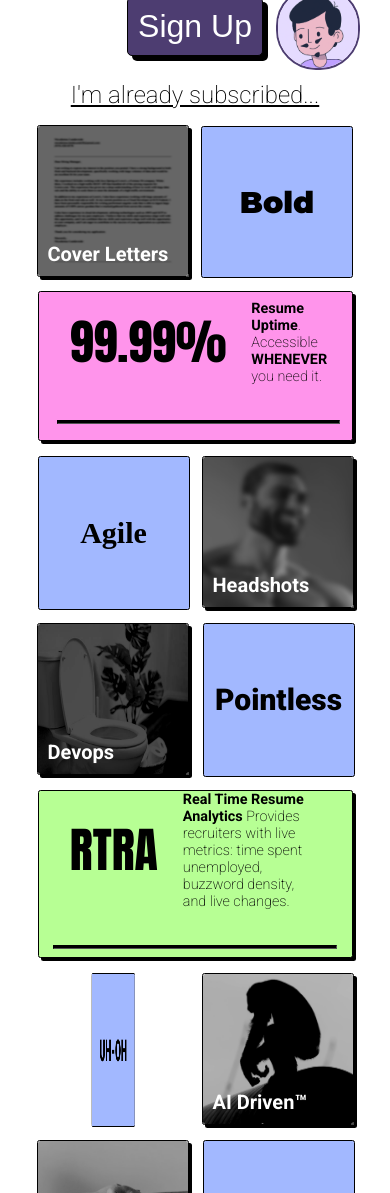
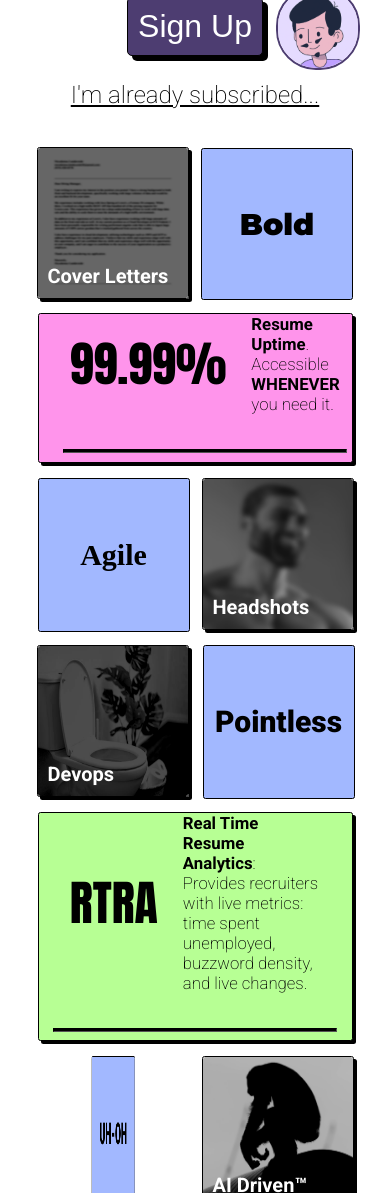
Before and after one commit to landaverdend/portfolio-site, a React (Vite) app: page /SplashView in a window 390 px wide. Shown: the part 740-1933 px from the top of the page. Built offline with nearby package versions, Linux system fonts and the light colour scheme; a web font is replaced by a local one.

Commit message:
general css fixes.

```diff
--- a/src/components/fakeCaptcha/fake-captcha.css
+++ b/src/components/fakeCaptcha/fake-captcha.css
@@ -13,6 +13,7 @@
   background-color: #f9f9f9;
   box-shadow: 1px 1px 1px rgba(44, 46, 46, 0.5);
 
+  font-size: 1rem;
   font-family: Arial, Helvetica, sans-serif;
 
   .captcha-container__left {
--- a/src/components/fakeCaptcha/gridSelector/grid-selector.css
+++ b/src/components/fakeCaptcha/gridSelector/grid-selector.css
@@ -178,6 +178,7 @@
         position: relative;
         width: 380px;
         height: 380px;
+        -webkit-user-drag: none;
       }
     }
   }
--- a/src/components/modal/modal.css
+++ b/src/components/modal/modal.css
@@ -6,6 +6,8 @@
   justify-content: center;
 
   position: fixed;
+  overflow-y: auto;
+  max-height: 100vh;
 
   height: 100vh;
   width: 100vw;
--- a/src/components/navbar/Navbar.tsx
+++ b/src/components/navbar/Navbar.tsx
@@ -83,7 +83,15 @@ function Navbar({ links, showSignUp }: NavbarProps) {
           </>
         )}
 
-        {isMobileView && !isMobileMenuOpen && <HamburgerMenu width={48} height={48} />}
+        {isMobileView && !isMobileMenuOpen && (
+          <HamburgerMenu
+            width={48}
+            height={48}
+            onClick={() => {
+              console.log('clicked the hamburger');
+            }}
+          />
+        )}
       </div>
     </div>
   );
--- a/src/views/formView/formContainer/form-container.css
+++ b/src/views/formView/formContainer/form-container.css
@@ -190,8 +190,9 @@ input {
 /* Phone Screens */
 @media (max-width: 576px) {
   .form-container {
+    margin: 25vh 0 0 0;
+
     padding: 10px;
-    margin: 0 auto 5vh auto;
 
     .input-grid {
       display: flex;
--- a/src/views/splashView/mainSection/main-section.css
+++ b/src/views/splashView/mainSection/main-section.css
@@ -61,6 +61,7 @@
 
       .main-section__buttons {
         flex-wrap: wrap;
+        height: auto;
       }
     }
   }
--- a/src/views/splashView/splashGrid/SplashGrid.tsx
+++ b/src/views/splashView/splashGrid/SplashGrid.tsx
@@ -102,7 +102,7 @@ export default function SplashGrid() {
         <div className="top-text">
           <span className="giga-text">RTRA</span>
           <span className="small-text">
-            <b>Real Time Resume Analytics</b> Provides recruiters with live metrics: time spent unemployed, buzzword density, and
+            <b>Real Time Resume Analytics</b>: Provides recruiters with live metrics: time spent unemployed, buzzword density, and
             live changes.
           </span>
         </div>
--- a/src/views/splashView/splashGrid/splash-grid.css
+++ b/src/views/splashView/splashGrid/splash-grid.css
@@ -118,7 +118,7 @@
 
     .small-text {
       /* flex: 6; */
-      font-size: 0.9rem;
+      font-size: 1.05rem;
     }
   }
 
```
